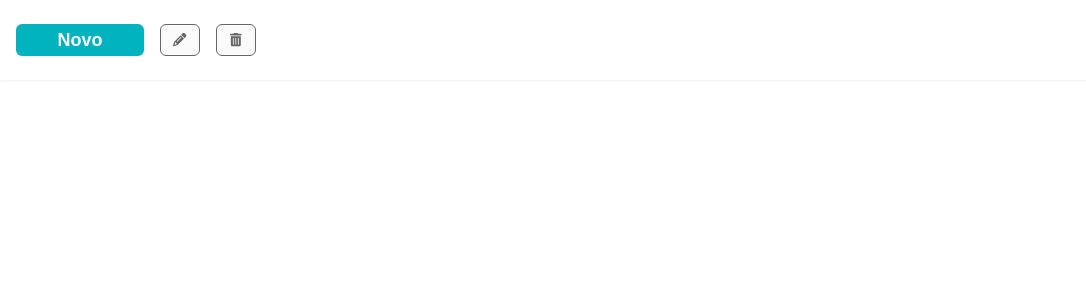
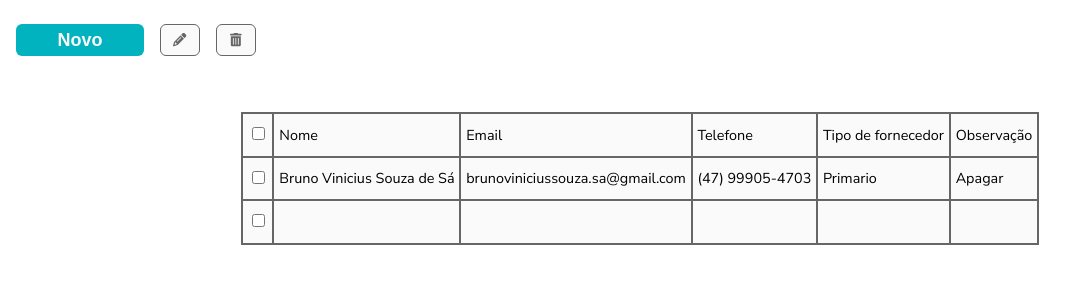
Before and after one commit to brunovdsa/CRUD-Frontend, a React (Vite) app: page / in a window 1280 px wide. Shown: the top 300 px of the page, without its empty margins (0-1086 px from the left). Built offline with nearby package versions, Linux system fonts and the light colour scheme.

Commit message:
FEAT: Base do component Table finalizado.

```diff
--- a/src/App.scss
+++ b/src/App.scss
@@ -1,13 +1,5 @@
-@use 'styles/abstracts/colors';
-@use 'styles/abstracts/fonts';
-
-.container {
-  width: 100%;
-  height: 100%;
-  background: colors.$white;
-  color: colors.$black;
+main {
   display: flex;
+  justify-content: center;
   align-items: center;
-  flex-direction: column;
-  justify-content: center;
 }
--- a/src/App.tsx
+++ b/src/App.tsx
@@ -1,12 +1,14 @@
 import './App.scss';
 import { Header } from './components/Header/Header';
+import { Table } from './components/Table/Table';
 
 function App() {
   return (
     <div>
       <Header />
-      <main></main>
-      <footer></footer>
+      <main className='table-wrapper'>
+        <Table />
+      </main>
     </div>
   );
 }
--- a/src/components/Container/Container.scss
+++ b/src/components/Container/Container.scss
@@ -0,0 +1,13 @@
+@use '../../styles//abstracts/colors';
+@use '../../styles/abstracts/fonts';
+
+.container {
+  width: 100%;
+  height: 100%;
+  background: colors.$white;
+  color: colors.$black;
+  display: flex;
+  align-items: center;
+  flex-direction: column;
+  justify-content: center;
+}
--- a/src/components/Container/Container.tsx
+++ b/src/components/Container/Container.tsx
@@ -1,3 +1,5 @@
+import './Container.scss';
+
 interface ContainerProps {
   children: JSX.Element;
 
--- /dev/null
+++ b/src/components/Table/Tabel.scss
@@ -0,0 +1,39 @@
+@use '../../styles/abstracts/colors';
+@use '../../styles/abstracts/fonts';
+
+.table-wrapper {
+  margin-bottom: 1rem;
+
+  padding: 1rem 0.3rem;
+  background: #fff;
+  overflow: hidden;
+}
+
+table {
+  background-color: colors.$black;
+  font-size: fonts.$text;
+  display: block;
+  overflow-x: auto;
+  white-space: nowrap;
+
+  thead,
+  tbody,
+  tfoot {
+    background-color: colors.$white;
+  }
+
+  thead {
+    td {
+      width: 4rem;
+    }
+  }
+
+  td {
+    height: 2rem;
+    padding: 0.3rem;
+  }
+
+  .td-input {
+    width: 1rem;
+  }
+}
--- /dev/null
+++ b/src/components/Table/Table.tsx
@@ -0,0 +1,43 @@
+import './Tabel.scss';
+
+export function Table() {
+  return (
+    <div className='table-wrapper'>
+      <table>
+        <thead>
+          <td className='td-input'>
+            <input type='checkbox' />
+          </td>
+          <td>Nome</td>
+          <td>Email</td>
+          <td>Telefone</td>
+          <td>Tipo de fornecedor</td>
+          <td>Observação</td>
+        </thead>
+        <tbody>
+          <tr>
+            <td className='td-input'>
+              <input type='checkbox' />
+            </td>
+            <td>Bruno Vinicius Souza de Sá</td>
+            <td>brunoviniciussouza.sa@gmail.com</td>
+            <td>{'(47) 99905-4703'}</td>
+            <td>Primario</td>
+            <td>Apagar</td>
+          </tr>
+        </tbody>
+        <tfoot>
+          <td className='td-input'>
+            <input type='checkbox' />
+          </td>
+          <td>&nbsp;</td>
+          <td>&nbsp;</td>
+          <td>&nbsp;</td>
+          <td>&nbsp;</td>
+
+          <td>&nbsp;</td>
+        </tfoot>
+      </table>
+    </div>
+  );
+}
--- /dev/null
+++ b/src/utils/truncateString.ts
@@ -0,0 +1,3 @@
+export function truncateString(str: string, maxlength: number) {
+  return str.length > maxlength ? str.slice(0, maxlength - 1) + '…' : str;
+}
```
